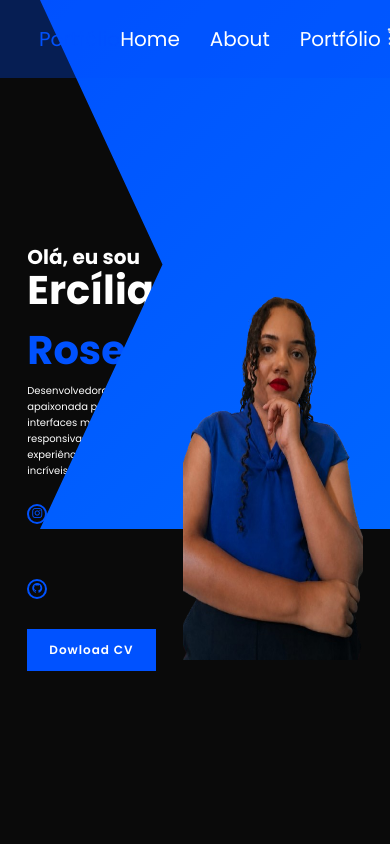
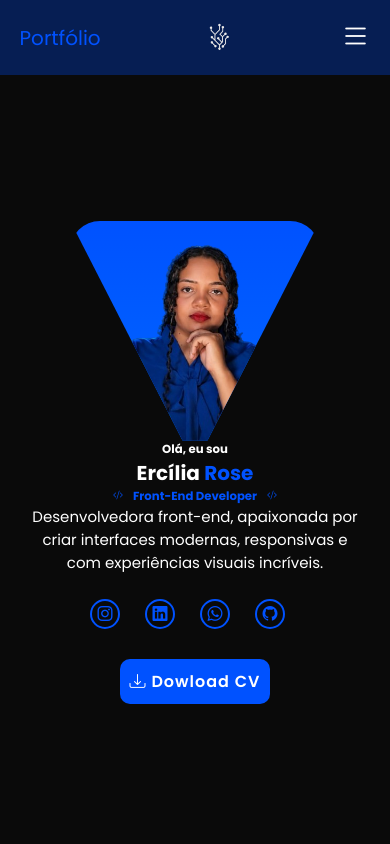
Before and after one commit to deverciliarose/Portf-lio, a website: page index.html in a window 390 px wide. Shown: the top 844 px of the page. Drawn offline with nearby package versions, Linux system fonts and the light colour scheme.

Commit message:
Responsividade

```diff
--- a/Style/portfolio.css
+++ b/Style/portfolio.css
@@ -36,11 +36,14 @@ body{
 }
 .services{
     display: flex;
+    flex-wrap: wrap;
     gap: 40px;
     justify-content: center;
     margin-top: 20px;
 }
 .service-card{
+    flex-basis: 200px;
+    text-align: center;
     border-top: 2px solid var(--main-color);
     border-bottom: 2px solid var(--main-color);
     border-radius: 12px;
@@ -62,6 +65,7 @@ body{
 }
 .projetos{
     display: flex;
+    flex-wrap: wrap;
     gap: 60px;
     justify-content: center;
 }
--- a/Style/style.css
+++ b/Style/style.css
@@ -127,7 +127,7 @@ section{
 
 .background-shape{
     position: absolute;
-    width: 600px;
+    max-width: 600px;
     height: 600px;
     right: 0;
     top: 0;
@@ -149,8 +149,8 @@ section{
     position: relative;
     z-index: 2;
     width: 320px;
-    height: 500px;
-    margin-left: 490px;
+    height: 600px;
+    margin-left: 170px;
 
 
 }
@@ -193,11 +193,12 @@ span {
     display: flex;
     justify-content: center;
     align-items: center;
+    text-align: center;
     gap: 40px;
 }
 .apresentacao-img{
     position: relative;
-    width: 350px;
+    max-width: 350px;
     height: 450px;
     display: flex;
     justify-content: center;
@@ -205,7 +206,7 @@ span {
 }
 .shape{
     position: absolute;
-    width: 350px;
+    max-width: 350px;
     height: 350px;
     background: linear-gradient(
         180deg,
@@ -238,75 +239,121 @@ span {
 }
 .apresentacao-content .btn{
     margin-top: 40px;
-    margin-left: 100px;
-}
-@media(max-width:678px){
-    .background-shape{
-        max-width: 350px;
-        max-height: 529px;
-    }
-    .foto{
-        max-width: 180px;
-        max-height: 400px;
-        margin-left: 10px;
-    }
-    .home-content h3{
-        font-size: 2rem;
-        font-weight: 700;
-        line-height: .3;
-    }
-    .home-content h1{
-        font-size: 4rem;
-        font-weight: 700;
-        margin-bottom: .3rem;
-    }
-    .home-content p{
-        font-size: 1rem;
-        margin-right: 10px;
-    }
-    .home-content .social-media a{
-        width: 2rem;
-        height: 2rem;
-        font-size: 1rem;
 
 }
-    .btn{
-        padding: 1rem 2rem;
-        font-size: 1.2rem;
-        letter-spacing: .1rem;
-        font-weight: 600;
-        border: .2rem solid transparent;
+.versao-mobile{
+    display: none;
+}
+@media(max-width:768px){
+  .home{
+    display: none;
+  }
+  .versao-mobile{
+    display: flex;
+    flex-direction: column;
+    justify-content: center;
+    align-items: center;
+    text-align: center;
+    padding-top: 100px;
+  }
+
+  .shape-image{
+    position: relative;
+
+    width: 250px;
+    height: 220px;
+
+    background: linear-gradient(
+        180deg,
+        #0052FF,
+        #0066FF
+    );
+
+    clip-path: polygon(
+        0 0,
+        100% 0,
+        55% 100%,
+        45% 100%
+    );
+    border-radius: 30px;
+   }
+   .shape-image img{
+    position: absolute;
+    width: 200px;
+    left: 50%;
+    bottom: -80px;
+    transform: translateX(-50%);
+    z-index: 2;
+}
+.mobile-content h3{
+    text-align: center;
+}
+.mobile-content h1{
+    text-align: center;
+    font-size: 2rem;
+}
+.profission-mobile{
+    display: flex;
+    justify-content: center;
+    gap: 10px;
+    color: var(--main-color);
+}
+.mobile-content p{
+    text-align: center;
+    font-size: 1.5rem;
+}
+.social-media{
+    display: flex;
+    justify-content: center;
+    align-items: center;
+    gap: 10px;
+}
+.social-media a{
+   display: flex;
+    justify-content: center;
+    align-items: center;
+    width: 3rem;
+    height: 3rem;
+    background: transparent;
+    border: .2rem solid var(--main-color);
+    border-radius: 50%;
+    font-size: 1.5rem;
+    color: var(--main-color);
+    margin: 2.5rem 1.5rem 3rem 0;
     transition: .5s ease;
 }
-    .profission {
-        display: none;
+.social-media a:hover{
+    background-color: var(--main-color);
+    color: var(--text-color);
+}
+.btn{
+    border-radius: 10px;
+    padding: 8px;
 }
 .apresentacao{
-        margin-top: -200px;
-    }
-    .apresentacao-img{
-        margin-top: -250px;
-    }
-    .shape{
-        max-width: 200px;
-        max-height: 200px;
-    }
-    .shape img{
-        max-width: 150px;
-        margin-top: -50px;
-        margin-left: 30px;
-    }
-    .apresentacao-title{
-        font-size: 2rem;
+    display: flex;
+    flex-direction: column;
+    justify-content: center;
+    align-items: center;
     text-align: center;
 }
-    .apresentacao-content p{
-        font-size: 1rem;
-        margin-left: 40px;
+.header-container{
+    padding: 1.5rem 5%;
 }
-    .apresentacao-content .btn{
-        margin-top: 40px;
-        margin-left: 100px;
+
+.navbar{
+    display: none !important;
+}
+
+.menu{
+    display: block !important;
+    font-size: 3rem;
+    color: var(--text-color);
+    cursor: pointer;
+}
+
+.logo-img img{
+    max-width: 30px;
 }
 
 
--- a/index.html
+++ b/index.html
@@ -43,7 +43,10 @@
                 <a href="#"><i class="bi bi-github"></i></a>
             </div>
 
-            <button type="submit" class="btn">Dowload CV</button>
+            <button type="submit" class="btn">
+                <i class="bi bi-download"></i>
+                Dowload CV
+            </button>
         </div>
 
         <div class="profission-container">
@@ -54,10 +57,49 @@
             <div class="overlay"></div>
         </div>
         <div class="profission-image">
-            <div class="background-shape"></div>
-            <img src="img/Foto1-portfólio.png" class="foto" alt="">
+            <div class="background-shape">
+                <img src="img/foto1.png" class="foto" alt="">
+            </div>
         </div>
     </section>
+    <!--Versão mobile-->
+    <section class="versao-mobile">
+        <div class="mobile-image">
+            <div class="circle"></div>
+            <div class="shape-image">
+                <img src="img/foto1.png" alt="">
+            </div>
+        </div>
+        <div class="mobile-content">
+            <h3>Olá, eu sou</h3>
+            <h1>Ercília <span>Rose</span></h1>
+            <div class="profission-mobile">
+                <i class="bi bi-code-slash"></i>
+                <h3>Front-End Developer</h3>
+                <i class="bi bi-code-slash"></i>
+        </div>
+            <p>
+               Desenvolvedora front-end, apaixonada por criar interfaces modernas, responsivas e com
+               experiências visuais incríveis.
+            </p>
+
+            <div class="social-media">
+                <a href="#"><i class="bi bi-instagram"></i></a>
+                <a href="#"><i class="bi bi-linkedin"></i></a>
+                <a href="#"><i class="bi bi-whatsapp"></i></a>
+                <a href="#"><i class="bi bi-github"></i></a>
+            </div>
+
+            <button type="submit" class="btn">
+                <i class="bi bi-download"></i>
+                Dowload CV
+            </button>
+         </div>
+        </div>
+    </div>
+
+    </section>
+
     <section class="apresentacao">
         <div class="apresentacao-img">
             <div class="shape">
```
Also changed, not shown: Pages/about.html (+2 -2 lines), Style/about.css (+36 -1 lines), img/Foto1-portfólio.png (deleted), img/Foto3-portfólio.png (deleted), img/foto1.png (added), img/foto3.png (added). Lines whose indentation alone changed are shown as unchanged.
